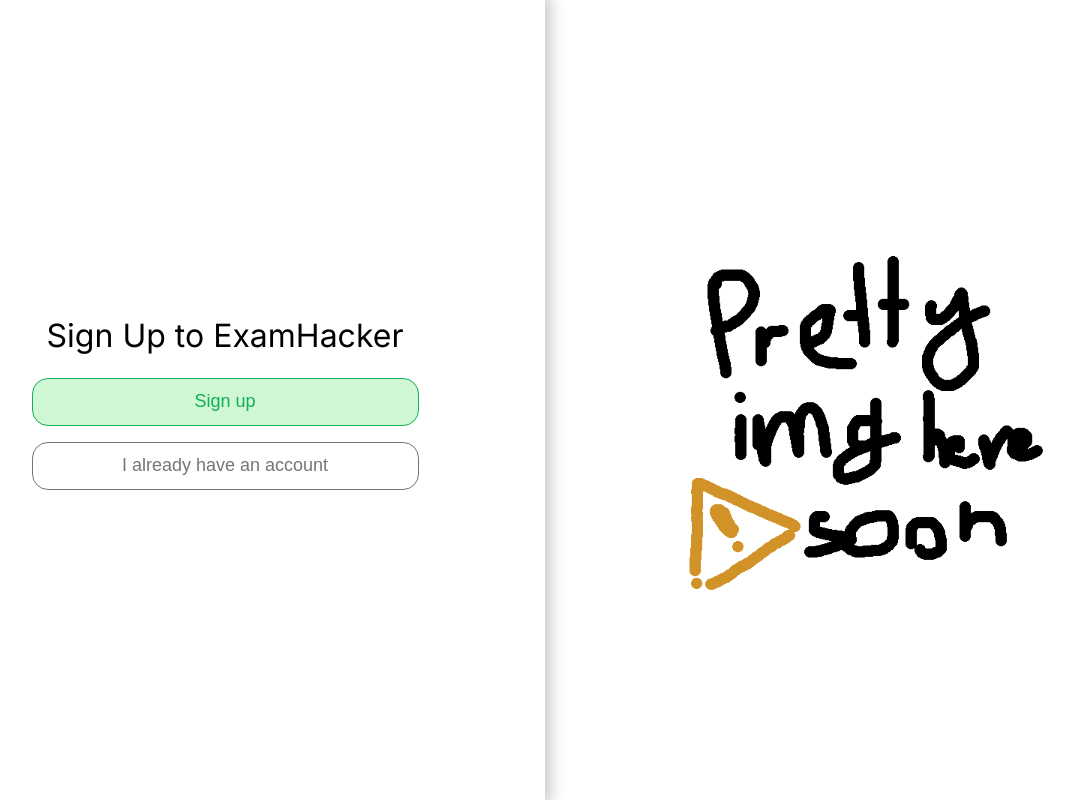
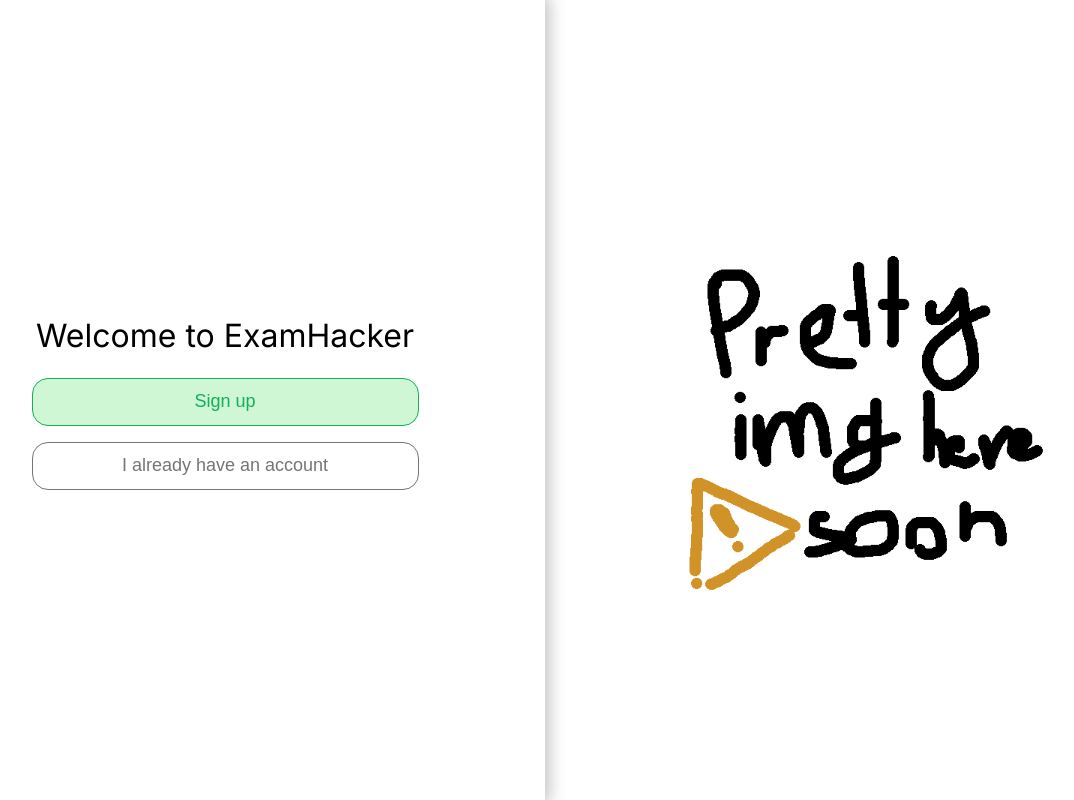
Before and after one commit to Delta-Software-Innopolis/exam-hack, a Vue app in the folder frontend/: page / in a window 1280 px wide. Shown: the whole page, without its empty margins (95-1169 px from the left). Built offline with nearby package versions, Linux system fonts and the light colour scheme.

Commit message:
fix: changed heading on WelcomeView

```diff
--- a/frontend/src/views/WelcomeView.vue
+++ b/frontend/src/views/WelcomeView.vue
@@ -8,7 +8,7 @@
 <template>
   <div class="window-wrapper">
     <div class="sidebar">
-      <h1>Sign Up to ExamHacker</h1>
+      <h1>Welcome to ExamHacker</h1>
       <div class="buttons-wrapper">
         <BasicButton variant="green" @click="router.push('/auth/signup')">Sign up</BasicButton>
         <BasicButton @click="router.push('/auth/login')">I already have an account</BasicButton>
```
